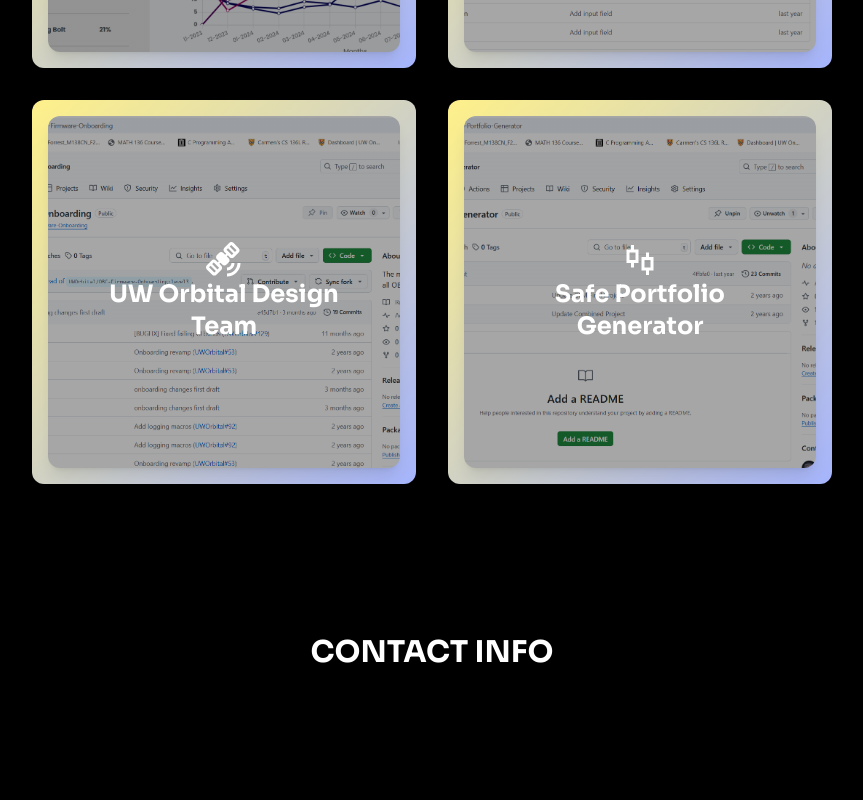
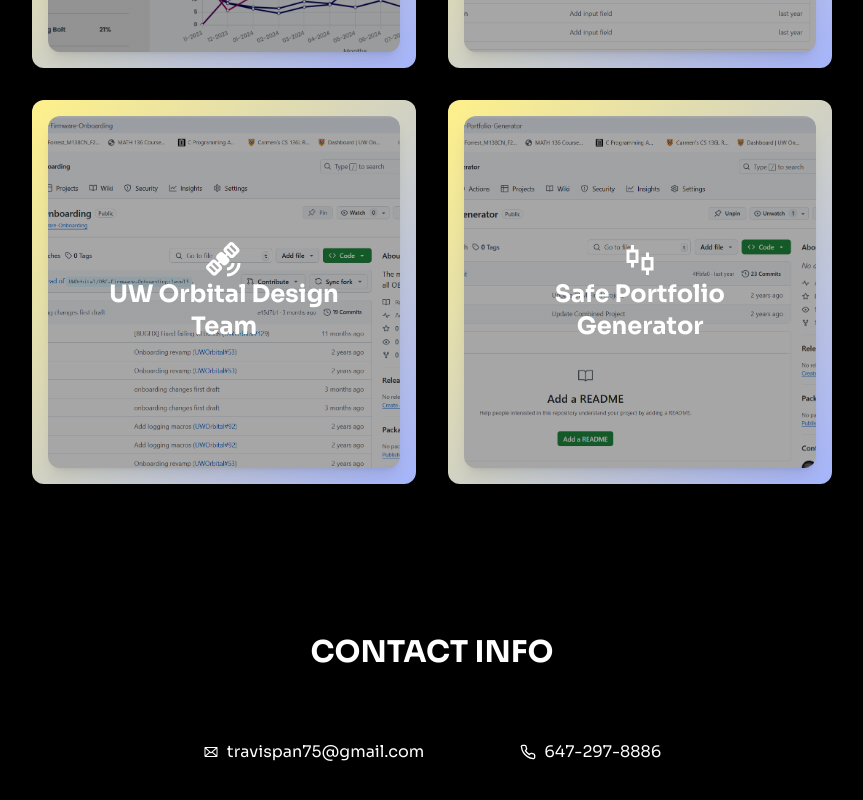
Before and after one commit to travispan75/Portfolio-Website, a Next.js app: page / in a window 1280 px wide. Shown: the part 2429-3229 px from the top of the page, without its empty margins (208-1071 px from the left). Built offline with nearby package versions, Linux system fonts and the light colour scheme.

Commit message:
changed react hooks for better performance and completed contact info

```diff
--- a/Data/data.ts
+++ b/Data/data.ts
@@ -55,7 +55,7 @@ export interface ProjectsInfo {
 }
 
 export const projectsInfo: ProjectsInfo[] = [
-  { name: "PokeMetrics", icon: TbPokeball, img_src: "/images/showdown.png", link: "https://github.com/travispan75/Video-Game-Stats-Analyzer", desc: "Player statistics analyzer and visualizer for Pokemon Showdown. Built using MERN stack with python for backend data analysis." },
+  { name: "PokeMetrics", icon: TbPokeball, img_src: "/images/showdown.png", link: "https://github.com/travispan75/Video-Game-Stats-Analyzer", desc: "Player statistics analyzer and visualizer for Pokemon Showdown. Built using MERN stack with Python for backend data analysis." },
   { name: "Memory Melody", icon: IoIosMusicalNotes, img_src: "/images/memory-melody.png", link: "https://github.com/travispan75/Memory-Melody", desc: "Nostalgia playlist generator for Spotify. Built using React, OpenAI API, Spotify API, and Auth0." },
   { name: "UW Orbital Design Team", icon: MdSatelliteAlt, img_src: "/images/uw-orbital.png", link: "https://github.com/travispan75/OBC-Firmware-Onboarding", desc: "Temperature override firmware for UW Orbital satellite. Built using C and C++." },
   { name: "Safe Portfolio Generator", icon: RiStockLine, img_src: "/images/safe-portfolio.png", link: "https://github.com/travispan75/Video-Game-Stats-Analyzer", desc: "Low risk portfolio generator that uses yfinance data to determine the optimal weighing. Built using NumPy and pandas." }
--- a/app/components/Contact.tsx
+++ b/app/components/Contact.tsx
@@ -1,4 +1,6 @@
 import FadeUp from "./FadeUp";
+import { PiEnvelope } from "react-icons/pi";
+import { FiPhone } from "react-icons/fi";
 
 const Contact = () => {
     return (
@@ -8,8 +10,19 @@ const Contact = () => {
                     <h2 className="text-white text-center text-3xl font-bold">CONTACT INFO</h2>
                 </div>
             </FadeUp>
-            <div>
-
+            <div className="text-white flex gap-24 justify-center items-center">
+                <div className="flex items-center space-x-2">
+                    <PiEnvelope />
+                    <a href="mailto:travispan75@gmail.com" className="text-white">
+                        <h3>travispan75@gmail.com</h3>
+                    </a>
+                </div>
+                <div className="flex items-center space-x-2">
+                    <FiPhone />
+                    <a href="tel:+16472978886" className="text-white">
+                        <h3>647-297-8886</h3>
+                    </a>
+                </div>
             </div>
         </div>
     );
```
